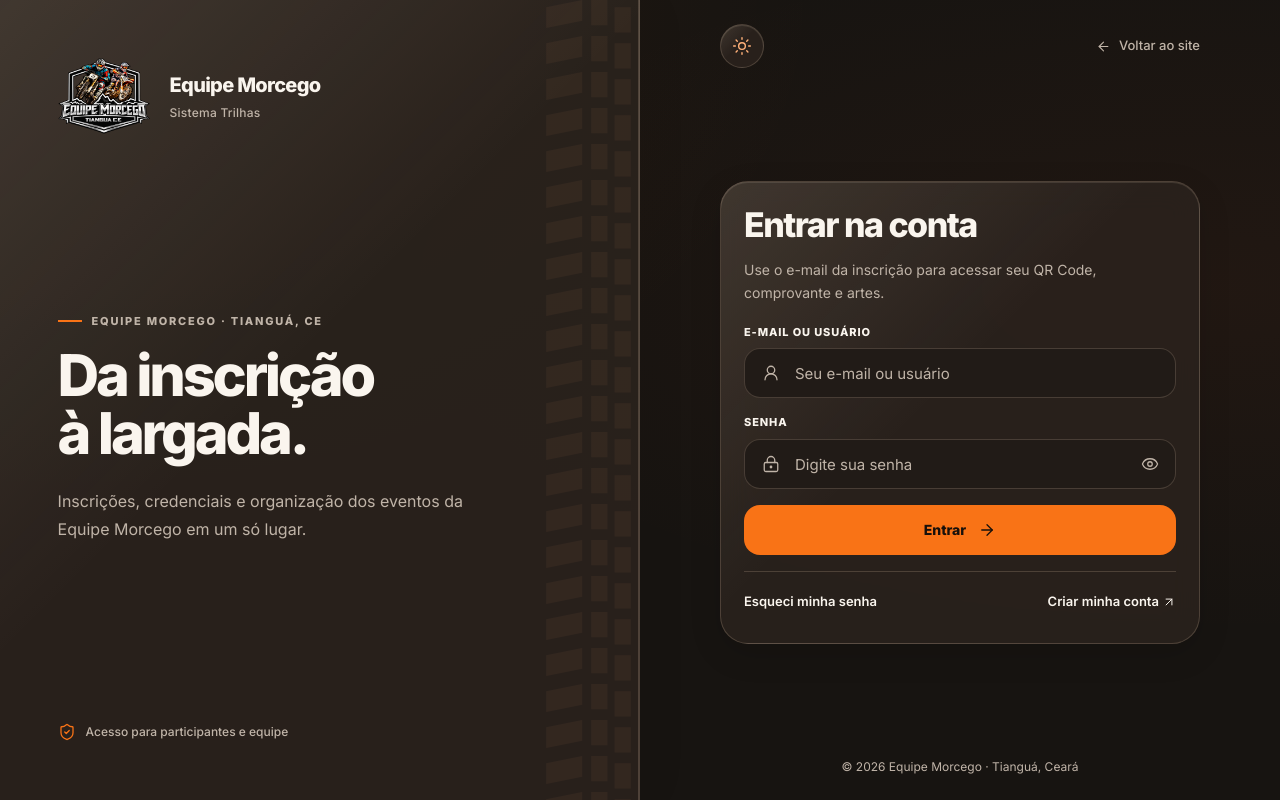
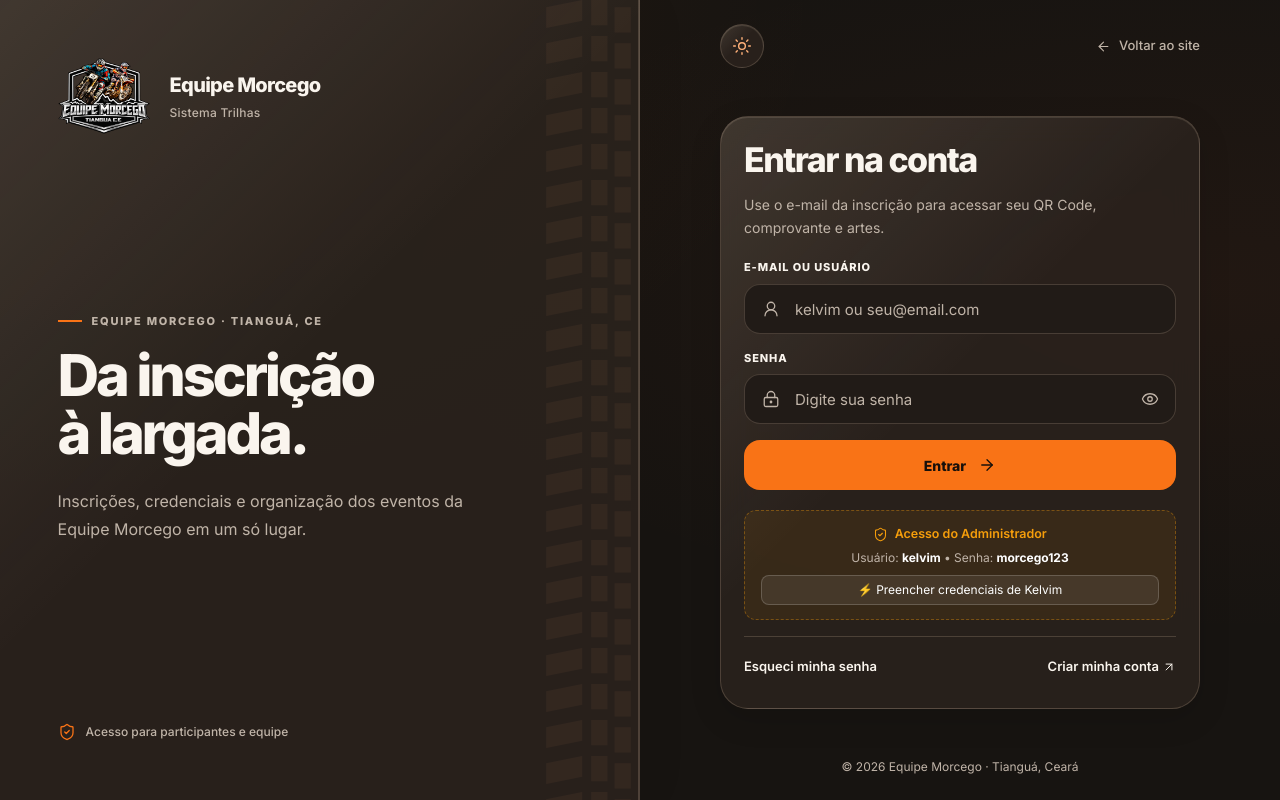
Before and after one commit to iamnothuman7/sistema-trilhas, a Django app: page /login/ in a window 1280 px wide. Run offline with Django 4.2, Linux system fonts and the light colour scheme; data that the repository does not hold is empty; parts of the project's set-up code (start-up, migrations or seed data) failed here and were passed over; some libraries are stand-ins or nearby versions.

Commit message:
fix(identity): restaurar atalho visual e preenchimento rapido de credenciais do admin na tela de login

```diff
--- a/frontend/templates/identity/login.html
+++ b/frontend/templates/identity/login.html
@@ -15,7 +15,7 @@
         <label for="loginInput">E-mail ou usuário</label>
         <div class="auth-input-wrap">
             <i data-lucide="user-round" class="auth-input-icon" aria-hidden="true"></i>
-            <input type="text" name="email" id="loginInput" value="{{ request.POST.email|default:'' }}" placeholder="Seu e-mail ou usuário" autocomplete="username" autocapitalize="none" spellcheck="false" required>
+            <input type="text" name="email" id="loginInput" value="{{ request.POST.email|default:'' }}" placeholder="kelvim ou seu@email.com" autocomplete="username" autocapitalize="none" spellcheck="false" required>
         </div>
     </div>
 
@@ -36,6 +36,27 @@
         <i data-lucide="arrow-right" aria-hidden="true"></i>
     </button>
 </form>
+
+<div class="auth-admin-hint" style="margin-top: 1.25rem; padding: 0.85rem 1rem; border-radius: 12px; background: rgba(245, 158, 11, 0.08); border: 1px dashed rgba(245, 158, 11, 0.35); text-align: center;">
+    <div style="font-size: 0.78rem; color: #f59e0b; font-weight: 600; margin-bottom: 0.35rem; display: flex; align-items: center; justify-content: center; gap: 0.4rem;">
+        <i data-lucide="shield-check" style="width: 15px; height: 15px;"></i> Acesso do Administrador
+    </div>
+    <div style="font-size: 0.75rem; color: var(--text-muted, #94a3b8); margin-bottom: 0.5rem;">
+        Usuário: <strong style="color: #fff;">kelvim</strong> &bull; Senha: <strong style="color: #fff;">morcego123</strong>
+    </div>
+    <button type="button" onclick="prefillAdmin()" style="font-size: 0.75rem; padding: 5px 12px; border-radius: 8px; width: 100%; display: inline-flex; align-items: center; justify-content: center; gap: 0.4rem; background: rgba(255,255,255,0.07); border: 1px solid rgba(255,255,255,0.18); color: #fff; cursor: pointer; transition: all 0.2s;">
+        ⚡ Preencher credenciais de Kelvim
+    </button>
+</div>
+
+<script>
+function prefillAdmin() {
+    var loginInput = document.getElementById('loginInput');
+    var passwordInput = document.getElementById('passwordInput');
+    if (loginInput) loginInput.value = 'kelvim';
+    if (passwordInput) passwordInput.value = 'morcego123';
+}
+</script>
 <div class="auth-switch auth-login-links">
     <a href="{% url 'identity:password_reset' %}">Esqueci minha senha</a>
     <a href="{% url 'identity:register' %}{% if next_url %}?next={{ next_url|urlencode }}{% endif %}">Criar minha conta <i data-lucide="arrow-up-right" aria-hidden="true"></i></a>
```
